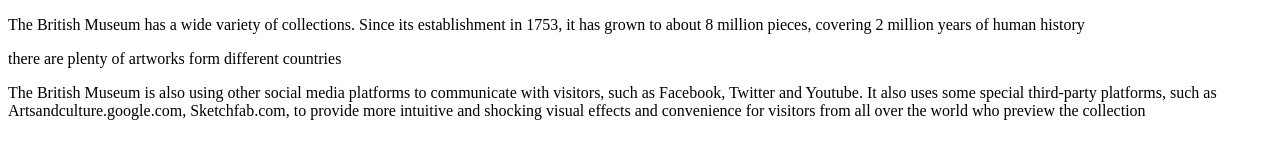
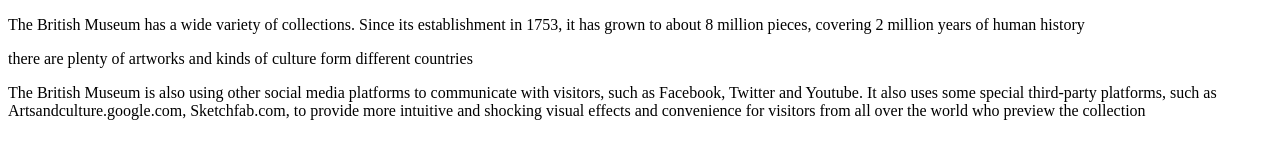
Before and after one commit to kclddh-7aavdm14-2020/wk1-british-museum-k19009260, a plain HTML site: page index.html in a window 1280 px wide. Drawn offline with Linux system fonts and the light colour scheme.

Commit message:
add something

```diff
--- a/index.html
+++ b/index.html
@@ -6,7 +6,7 @@
     <body>
 
      <P>The British Museum has a wide variety of collections. Since its establishment in 1753, it has grown to about 8 million pieces, covering 2 million years of human history</p>
-     <P>there are plenty of artworks form different countries</P>
+     <P>there are plenty of artworks and kinds of culture form different countries</P>
      <p>The British Museum is also using other social media platforms to communicate with visitors, such as Facebook, Twitter and Youtube. It also uses some special third-party platforms, such as Artsandculture.google.com, Sketchfab.com, to provide more intuitive and shocking visual effects and convenience for visitors from all over the world who preview the collection</p>
 
 
```
